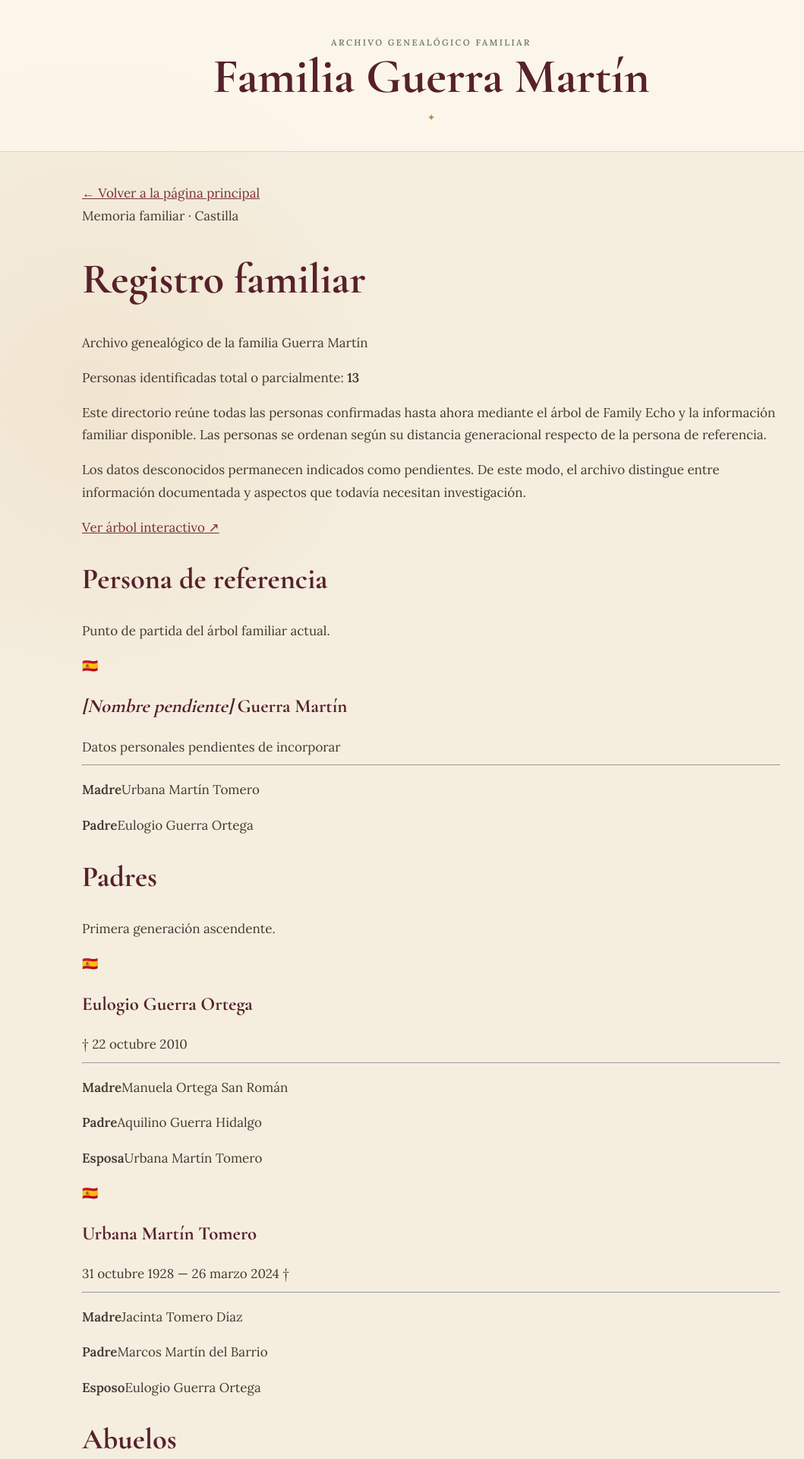
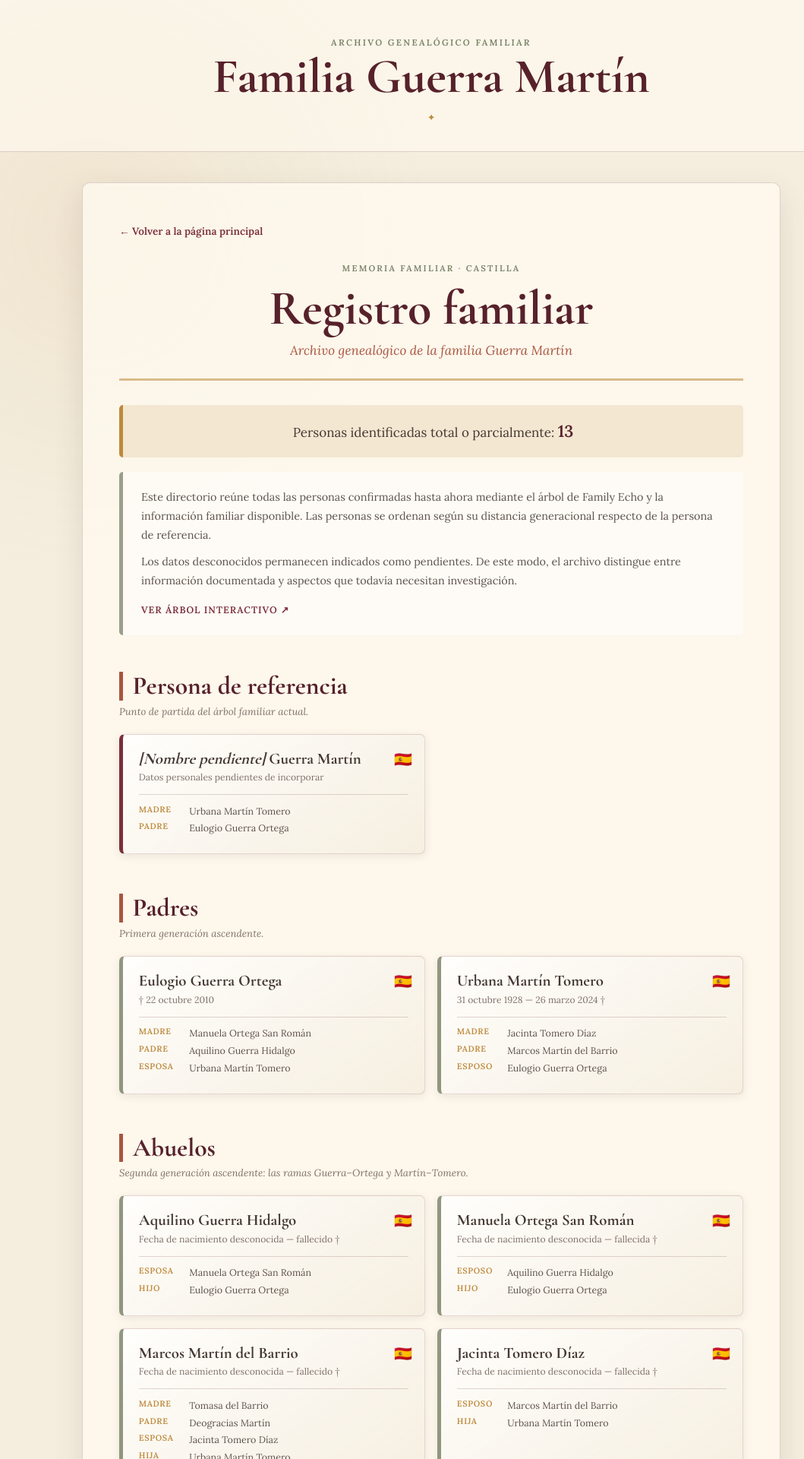
Before and after one commit to CGReposit/sitiogenealogico, a Jekyll site: the page built from family-directory.html, in a window 1280 px wide. Shown: the top 1920 px of the page at 76% size, without its empty margins (72-1131 px from the left). Built offline with Jekyll 4.4.1, drawn with Linux system fonts in a browser that asks for light colours.

Commit message:
Refine family registry presentation

```diff
--- a/assets/css/custom.css
+++ b/assets/css/custom.css
@@ -10,7 +10,6 @@
   --line: rgba(87, 33, 43, .18);
   --shadow: 0 14px 38px rgba(68, 55, 49, .12);
 }
-
 * { box-sizing: border-box; }
 html { scroll-behavior: smooth; }
 body { margin:0; background:radial-gradient(circle at 15% 10%,rgba(189,138,60,.09),transparent 28rem),var(--parchment); color:var(--ink); font-family:"Lora",Georgia,serif; font-size:17px; line-height:1.72; }
@@ -42,23 +41,47 @@ a.archive-card:hover { transform:translateY(-3px); border-color:rgba(123,47,59,.
 .archive-note { margin-top:2.8rem; padding:1.2rem 1.35rem; background:rgba(119,128,100,.09); border-top:1px solid rgba(119,128,100,.26); border-bottom:1px solid rgba(119,128,100,.26); font-size:.92rem; }
 .site-footer { padding:1.5rem 1rem 2rem; color:#786a62; border-top:1px solid var(--line); font-size:.75rem; letter-spacing:.05em; text-align:center; }
 .footer-dot { padding:0 .55rem; color:var(--ochre); }
-@media (max-width:620px) { body{font-size:16px}.site-header{padding-top:1.9rem}.page-shell{width:min(100% - 1.25rem,920px);padding-top:1.5rem}.archive-grid{grid-template-columns:1fr}.archive-card{min-height:160px}.footer-dot{display:block;height:.3rem;color:transparent} }
 
-/* Family directory */
-.directory-heading { margin:0 0 .3rem; text-align:center; }
-.directory-lede { max-width:700px; margin:0 auto 2rem; color:#766961; text-align:center; }
-.directory-summary { display:flex; justify-content:center; gap:2rem; margin:0 auto 3rem; padding:1rem; border-top:1px solid var(--line); border-bottom:1px solid var(--line); color:var(--olive); font-size:.78rem; font-weight:600; letter-spacing:.08em; text-transform:uppercase; }
-.family-units { display:grid; grid-template-columns:repeat(2,minmax(0,1fr)); gap:1rem; margin:1.25rem 0 3.25rem; }
-.family-unit { padding:1.3rem 1.4rem; background:rgba(255,250,240,.75); border:1px solid var(--line); border-top:3px solid var(--ochre); }
-.family-unit h3 { margin:0 0 .4rem; font-size:1.35rem; }
-.family-unit p { margin:.3rem 0; font-size:.9rem; line-height:1.55; }
-.family-unit .children { color:#766961; }
-.person-grid { display:grid; grid-template-columns:repeat(2,minmax(0,1fr)); gap:.85rem; margin-top:1.3rem; }
-.person-card { padding:1.15rem 1.25rem; background:var(--paper); border:1px solid var(--line); box-shadow:0 5px 14px rgba(68,55,49,.055); }
-.person-card h3 { margin:0 0 .25rem; font-size:1.3rem; }
-.person-card p { margin:.15rem 0; color:#695d56; font-size:.82rem; line-height:1.5; }
-.person-card .lifespan { color:var(--olive); font-size:.7rem; font-weight:600; letter-spacing:.08em; text-transform:uppercase; }
-.pending-name { color:#8b7d74; font-style:italic; }
-.source-note { margin-top:2.4rem; padding:1.1rem 1.3rem; background:rgba(119,128,100,.09); border-left:3px solid var(--olive); font-size:.86rem; }
-.back-link { display:inline-block; margin-top:2rem; font-weight:600; text-decoration:none; }
-@media (max-width:620px) { .directory-summary{gap:.75rem;flex-direction:column;align-items:center}.family-units,.person-grid{grid-template-columns:1fr} }
+/* Polished family registry */
+.registry-page { padding:clamp(1.25rem,4vw,3rem); background:rgba(255,250,240,.78); border:1px solid var(--line); border-radius:10px; box-shadow:var(--shadow); }
+.registry-back { display:inline-block; margin-bottom:1.7rem; color:var(--wine); font-size:.84rem; font-weight:600; text-decoration:none; }
+.registry-header { margin-bottom:2rem; padding-bottom:1.35rem; border-bottom:3px solid rgba(189,138,60,.55); text-align:center; }
+.registry-ornament { margin-bottom:.45rem; color:var(--olive); font-size:.7rem; font-weight:600; letter-spacing:.2em; text-transform:uppercase; }
+.registry-header h1 { margin:0; font-size:clamp(2.5rem,7vw,4rem); }
+.registry-header p { margin:.35rem 0 0; color:var(--terracotta); font-style:italic; }
+.registry-stat { margin:0 0 1.2rem; padding:1rem 1.2rem; background:rgba(189,138,60,.15); border-left:5px solid var(--ochre); border-radius:5px; text-align:center; }
+.registry-stat strong { color:var(--wine-dark); font-size:1.35rem; }
+.registry-note { margin-bottom:3rem; padding:1.3rem 1.5rem; background:rgba(255,255,255,.5); border-left:5px solid rgba(119,128,100,.75); border-radius:5px; color:#5f534c; font-size:.9rem; }
+.registry-note p { margin:0 0 .65rem; }
+.registry-tree-link { display:inline-block; margin-top:.35rem; color:var(--wine); font-size:.78rem; font-weight:700; letter-spacing:.08em; text-decoration:none; text-transform:uppercase; }
+.generation-section { margin-bottom:3.25rem; }
+.generation-title { margin:0 0 .25rem; padding-left:.8rem; border-left:5px solid var(--terracotta); font-size:clamp(1.65rem,4vw,2.1rem); }
+.generation-note { margin:0 0 1.1rem; color:#807169; font-size:.82rem; font-style:italic; }
+.registry-grid { display:grid; grid-template-columns:repeat(2,minmax(0,1fr)); gap:1rem; }
+.registry-card { position:relative; padding:1.25rem 1.3rem; overflow:hidden; background:linear-gradient(145deg,rgba(255,255,255,.82),rgba(245,238,223,.92)); border:1px solid rgba(123,47,59,.18); border-left:5px solid rgba(119,128,100,.8); border-radius:7px; box-shadow:0 3px 12px rgba(68,55,49,.09); transition:transform .18s ease,box-shadow .18s ease,border-color .18s ease; }
+.registry-card::before { content:""; position:absolute; top:0; right:0; left:0; height:3px; background:linear-gradient(90deg,var(--wine),var(--ochre),var(--wine)); opacity:0; transition:opacity .18s ease; }
+.registry-card:hover { transform:translateY(-2px); border-left-color:var(--ochre); box-shadow:0 8px 20px rgba(68,55,49,.13); }
+.registry-card:hover::before { opacity:1; }
+.registry-card--reference { border-left-color:var(--wine); }
+.card-flag { position:absolute; top:1rem; right:1rem; font-size:1.2rem; }
+.registry-card h3 { margin:0 2rem .2rem 0; color:var(--ink); font-size:1.3rem; }
+.card-dates { min-height:1.4em; color:#807169; font-size:.76rem; font-variant-numeric:oldstyle-nums; }
+.registry-card hr { margin:.7rem 0; border:0; border-top:1px solid var(--line); }
+.card-detail { display:flex; gap:.55rem; margin:.3rem 0; color:#5f534c; font-size:.78rem; line-height:1.45; }
+.card-detail strong { min-width:3.6rem; color:var(--ochre); font-size:.68rem; letter-spacing:.06em; text-transform:uppercase; }
+.card-detail span { flex:1; }
+.generation-section--collateral .generation-title { border-left-color:var(--olive); }
+.registry-source { margin-top:1rem; padding:1.15rem 1.3rem; background:rgba(119,128,100,.09); border-top:1px solid rgba(119,128,100,.25); border-bottom:1px solid rgba(119,128,100,.25); color:#655951; font-size:.82rem; }
+.registry-source strong { color:var(--wine-dark); font-family:"Cormorant Garamond",Georgia,serif; font-size:1.2rem; }
+.registry-source p { margin:.25rem 0 0; }
+
+@media (max-width:620px) {
+  body { font-size:16px; }
+  .site-header { padding-top:1.9rem; }
+  .page-shell { width:min(100% - 1rem,920px); padding-top:1rem; }
+  .archive-grid,.registry-grid { grid-template-columns:1fr; }
+  .archive-card { min-height:160px; }
+  .footer-dot { display:block; height:.3rem; color:transparent; }
+  .registry-page { padding:1rem; border-radius:7px; }
+  .registry-note { padding:1rem; }
+}
```
